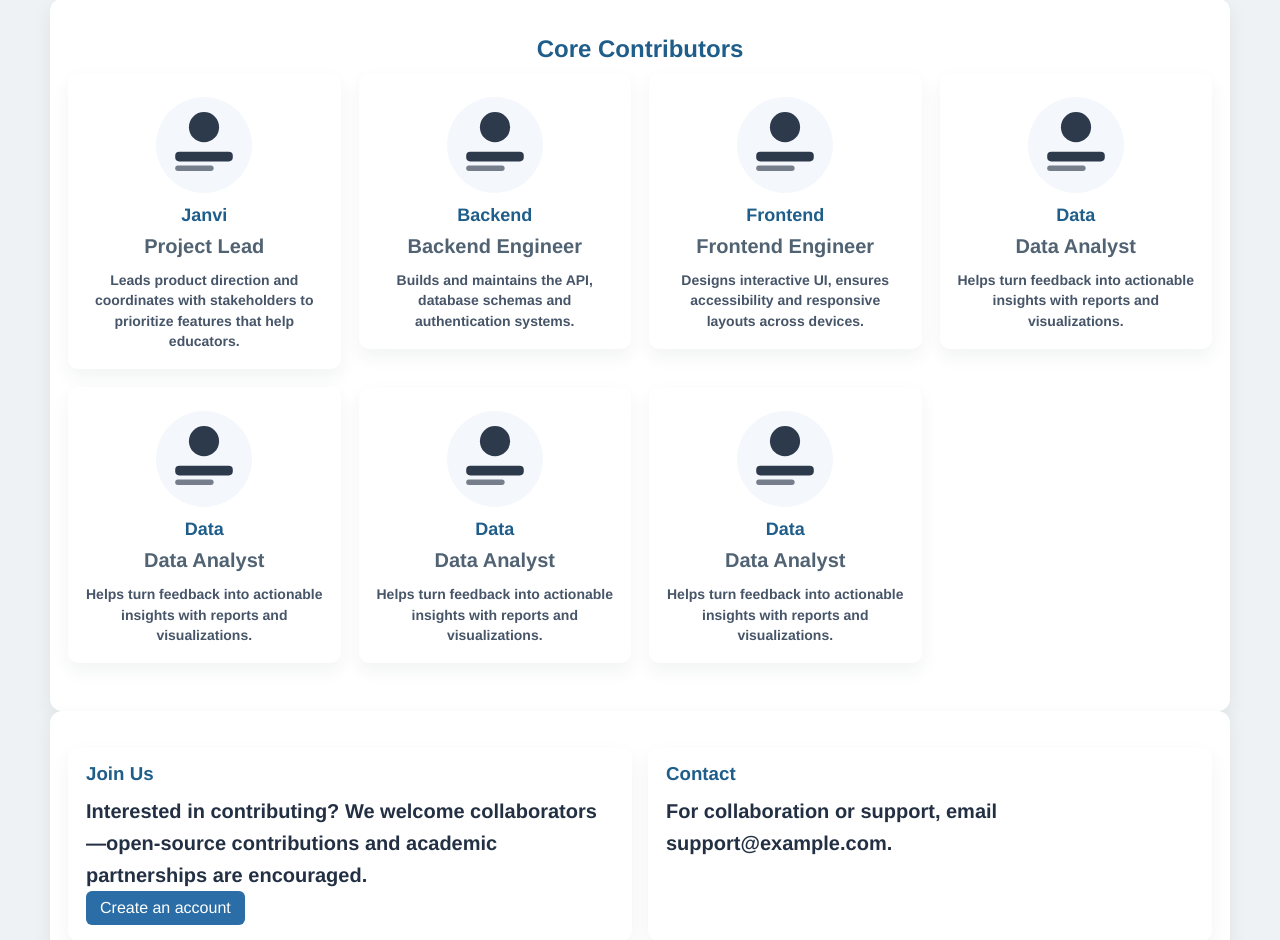
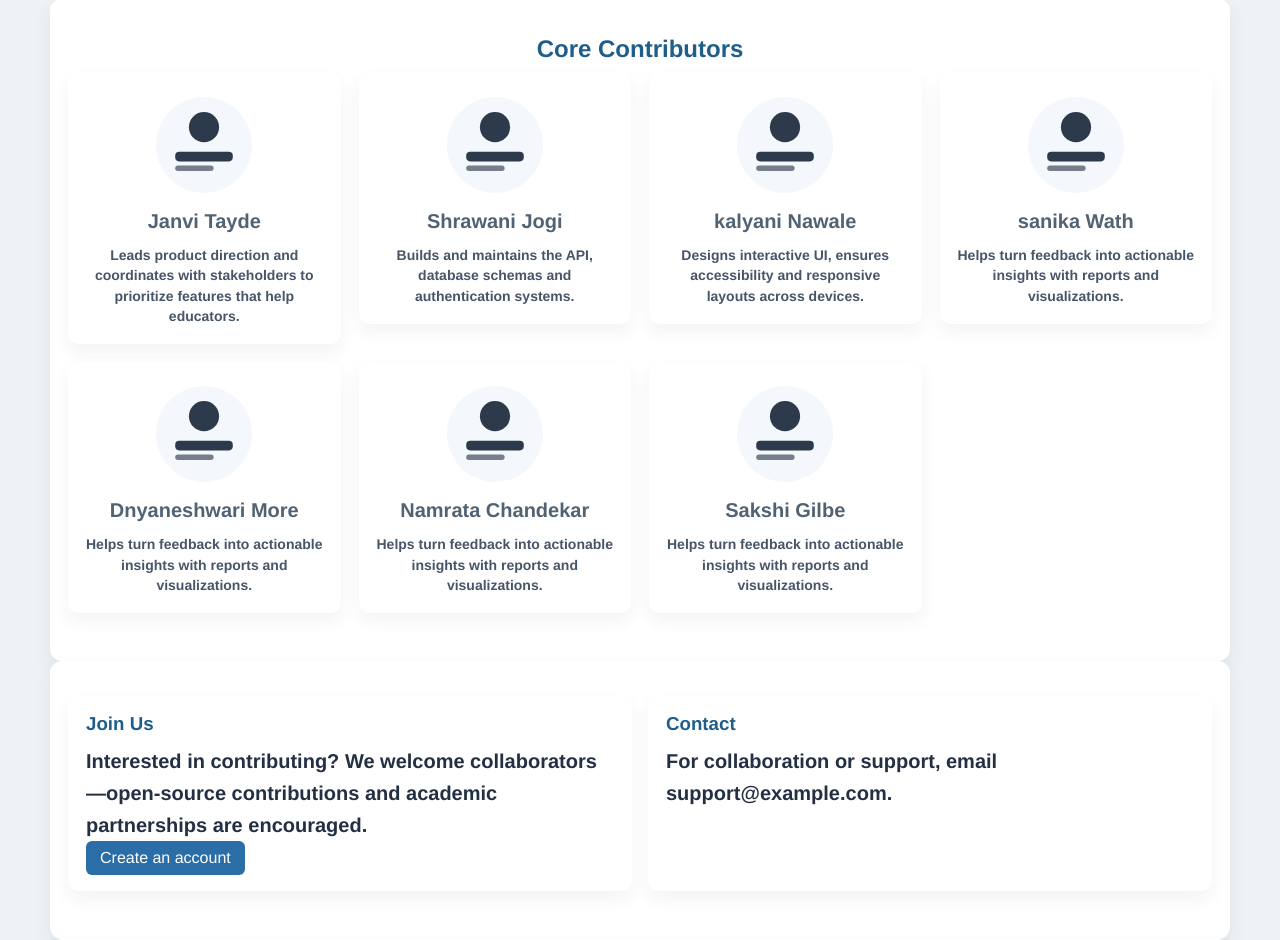
Before and after one commit to kalyaninawale036-code/FP-project-, a Flask app: page /teams in a window 1280 px wide. Shown: the part 298-1238 px from the top of the page. Run offline with Flask 3, Linux system fonts and the light colour scheme.

Commit message:
first commit

```diff
--- a/templates/teams.html
+++ b/templates/teams.html
@@ -17,47 +17,46 @@
     <div class="cards team-cards">
         <div class="card team-card">
             <img class="avatar" src="{{ url_for('static', filename='images/team-placeholder.svg') }}" alt="Janvi">
-            <h3>Janvi</h3>
-            <p class="role">Project Lead</p>
+
+            <p class="role">Janvi Tayde</p>
             <p class="bio">Leads product direction and coordinates with stakeholders to prioritize features that help educators.</p>
         </div>
 
         <div class="card team-card">
             <img class="avatar" src="{{ url_for('static', filename='images/team-placeholder.svg') }}" alt="backend">
-            <h3>Backend</h3>
-            <p class="role">Backend Engineer</p>
+
+            <p class="role">Shrawani Jogi</p>
             <p class="bio">Builds and maintains the API, database schemas and authentication systems.</p>
         </div>
 
         <div class="card team-card">
             <img class="avatar" src="{{ url_for('static', filename='images/team-placeholder.svg') }}" alt="fronted">
-            <h3>Frontend</h3>
-            <p class="role">Frontend Engineer</p>
+            <p class="role">kalyani Nawale</p>
             <p class="bio">Designs interactive UI, ensures accessibility and responsive layouts across devices.</p>
         </div>
 
         <div class="card team-card">
             <img class="avatar" src="{{ url_for('static', filename='images/team-placeholder.svg') }}" alt="Data">
-            <h3>Data</h3>
-            <p class="role">Data Analyst</p>
+
+            <p class="role">sanika Wath</p>
             <p class="bio">Helps turn feedback into actionable insights with reports and visualizations.</p>
         </div>
         <div class="card team-card">
             <img class="avatar" src="{{ url_for('static', filename='images/team-placeholder.svg') }}" alt="Data">
-            <h3>Data</h3>
-            <p class="role">Data Analyst</p>
+
+            <p class="role">Dnyaneshwari More</p>
             <p class="bio">Helps turn feedback into actionable insights with reports and visualizations.</p>
         </div>
         <div class="card team-card">
             <img class="avatar" src="{{ url_for('static', filename='images/team-placeholder.svg') }}" alt="Data">
-            <h3>Data</h3>
-            <p class="role">Data Analyst</p>
+
+            <p class="role">Namrata Chandekar</p>
             <p class="bio">Helps turn feedback into actionable insights with reports and visualizations.</p>
         </div>
         <div class="card team-card">
             <img class="avatar" src="{{ url_for('static', filename='images/team-placeholder.svg') }}" alt="Data">
-            <h3>Data</h3>
-            <p class="role">Data Analyst</p>
+
+            <p class="role">Sakshi Gilbe</p>
             <p class="bio">Helps turn feedback into actionable insights with reports and visualizations.</p>
         </div>
     </div>
```
